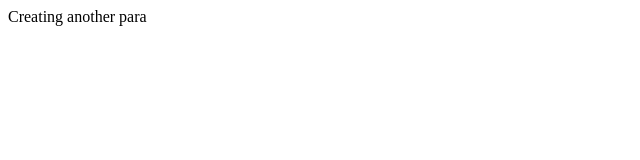
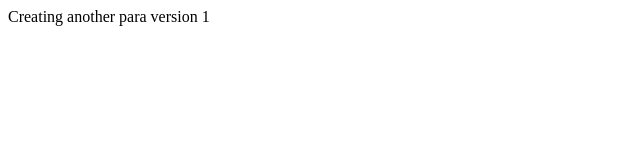
Before and after one commit to rohit-gupta8/localrepo, a plain HTML site: page index.html in a window 1280 px wide. Shown: the full height of the page, 0-640 px from the left. Drawn offline with Linux system fonts and the light colour scheme.

Commit message:
Chanes in para

```diff
--- a/index.html
+++ b/index.html
@@ -1 +1 @@
-<p>Creating another para</p>
+<p>Creating another para version 1</p>
```
